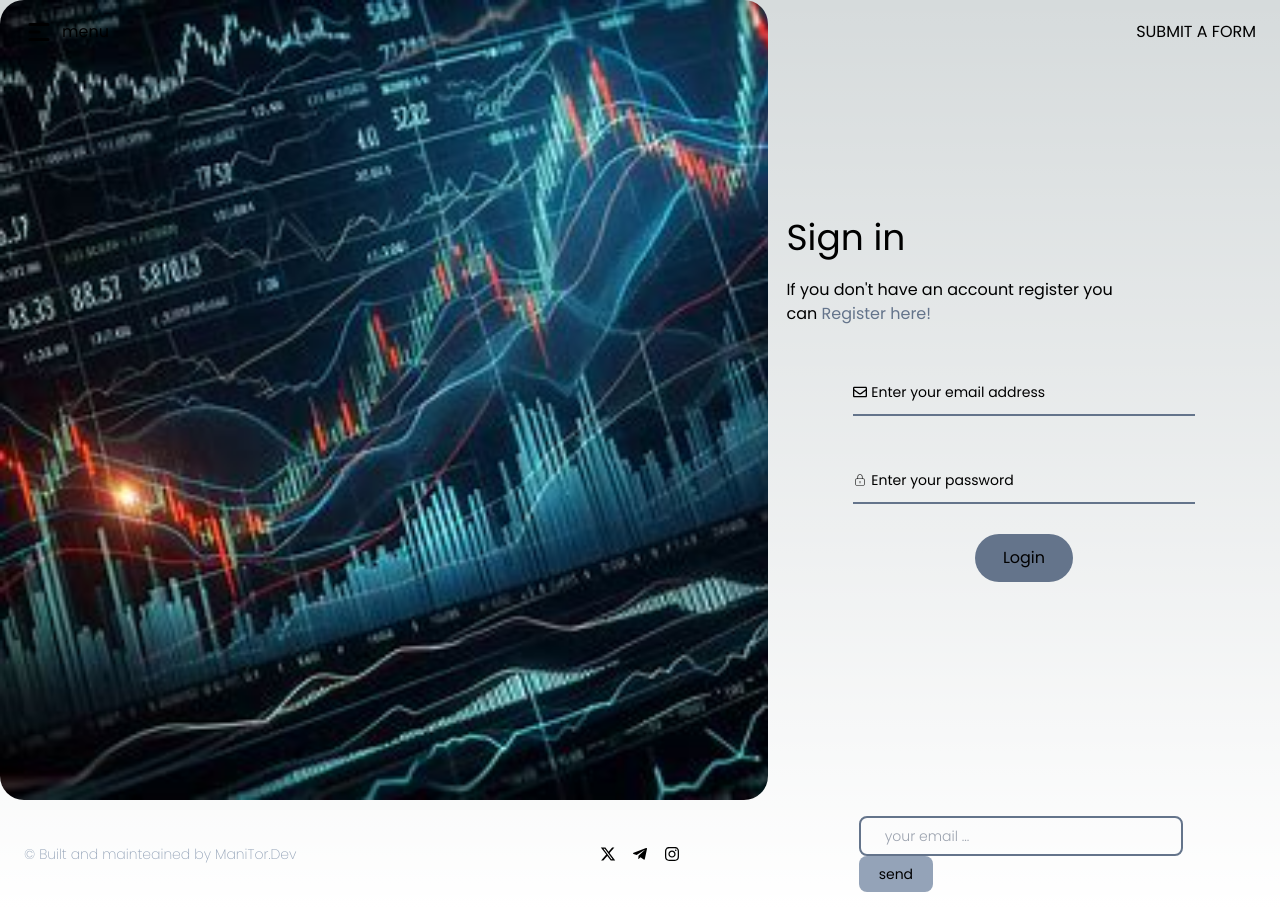
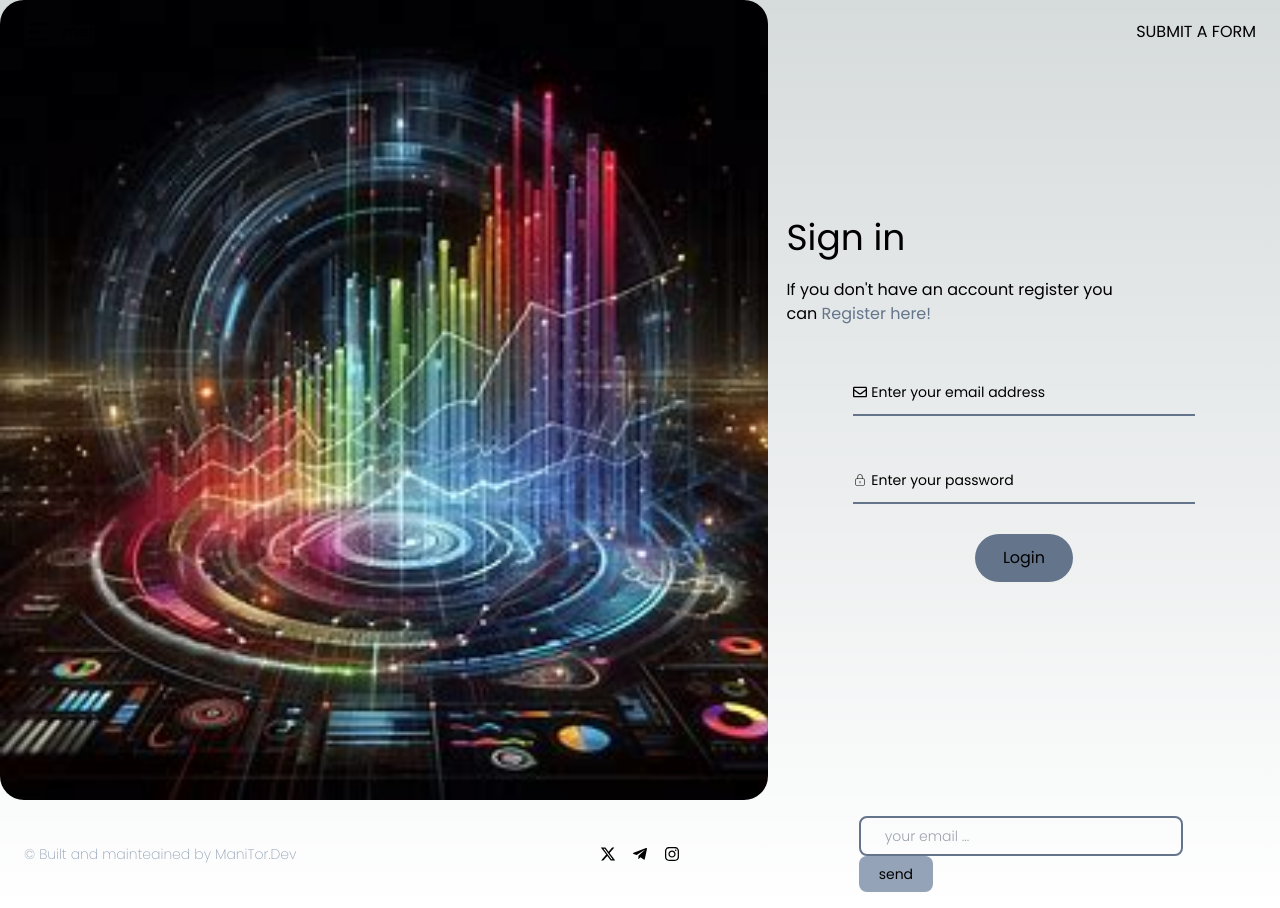
Before and after one commit to ManitorDev/venn-diagram, a Next.js app: page /login in a window 1280 px wide. Built offline with nearby package versions, Linux system fonts and the light colour scheme.

Commit message:
"Updated background styles for login and create diagram pages"

```diff
--- a/src/app/(auth)/login/page.tsx
+++ b/src/app/(auth)/login/page.tsx
@@ -84,7 +84,7 @@ const Login = () => {
 
   return (
     <div className="grid grid-cols-5 w-full h-screen">
-      <div className={styles.bg}></div>
+      <div className={styles.loginBg}></div>
 
       <div className="col-span-5 md:col-span-2  flex flex-col justify-center items-center h-screen gap-8">
         <div className="flex flex-col items-center px-0 justify-center md:items-start gap-5">
--- a/src/app/create-diagram/page.tsx
+++ b/src/app/create-diagram/page.tsx
@@ -102,7 +102,7 @@ const CreateDiagram = () => {
 
   return (
     <div className="grid grid-cols-5 w-full h-screen">
-      <div className={styles.bg}></div>
+      <div className={styles.createBg}></div>
 
       <div className="col-span-5 md:col-span-2  flex flex-col justify-center items-center h-screen gap-8">
         <div className="flex flex-col px-0 justify-center items-start gap-5">
--- a/src/styles/register/style.module.css
+++ b/src/styles/register/style.module.css
@@ -22,3 +22,19 @@
   background-repeat: no-repeat;
   background-size: cover;
 }
+
+.createBg {
+  @apply hidden md:block col-span-3 rounded-3xl;
+  background-image: url(/images/create.jpg);
+  object-fit: cover;
+  background-repeat: no-repeat;
+  background-size: cover;
+}
+
+.loginBg {
+  @apply hidden md:block col-span-3 rounded-3xl;
+  background-image: url(/images/login.jpg);
+  object-fit: cover;
+  background-repeat: no-repeat;
+  background-size: cover;
+}
```
Also changed, not shown: public/images/create.jpg (added), public/images/login.jpg (added).
